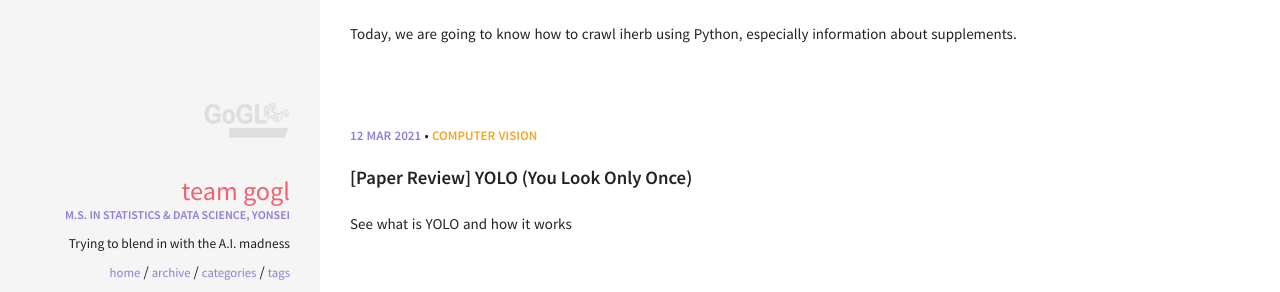
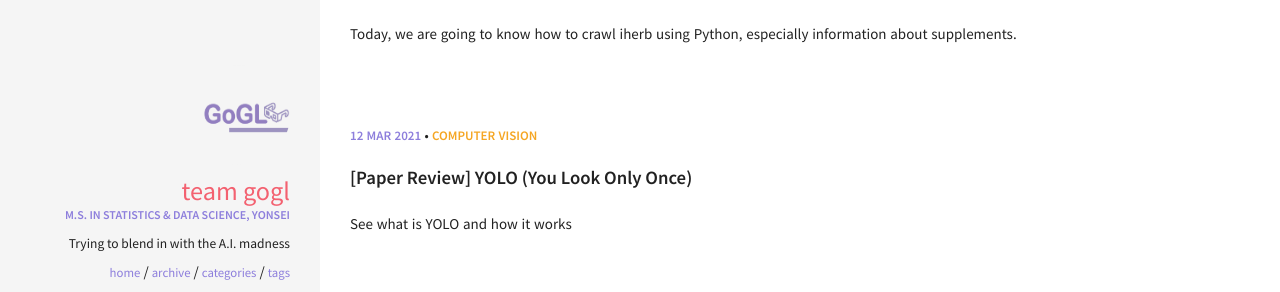
Before and after one commit to GoGL3/GoGL3.github.io, a Jekyll site: the page built from index.html, in a window 1280 px wide. Shown: the part 2271-2563 px from the top of the page. Built offline with Jekyll 4.4.1, drawn with Linux system fonts in a browser that asks for light colours.

Commit message:
Update _config.yml

```diff
--- a/_config.yml
+++ b/_config.yml
@@ -35,7 +35,7 @@ kramdown:
 #
 owner:
   name: Team GoGL
-  avatar: logo_final.png
+  avatar: logo_last.png
   job: "M.S. in Statistics & Data Science, Yonsei"
   bio: "Trying to blend in with the A.I. madness"
   email:
```
